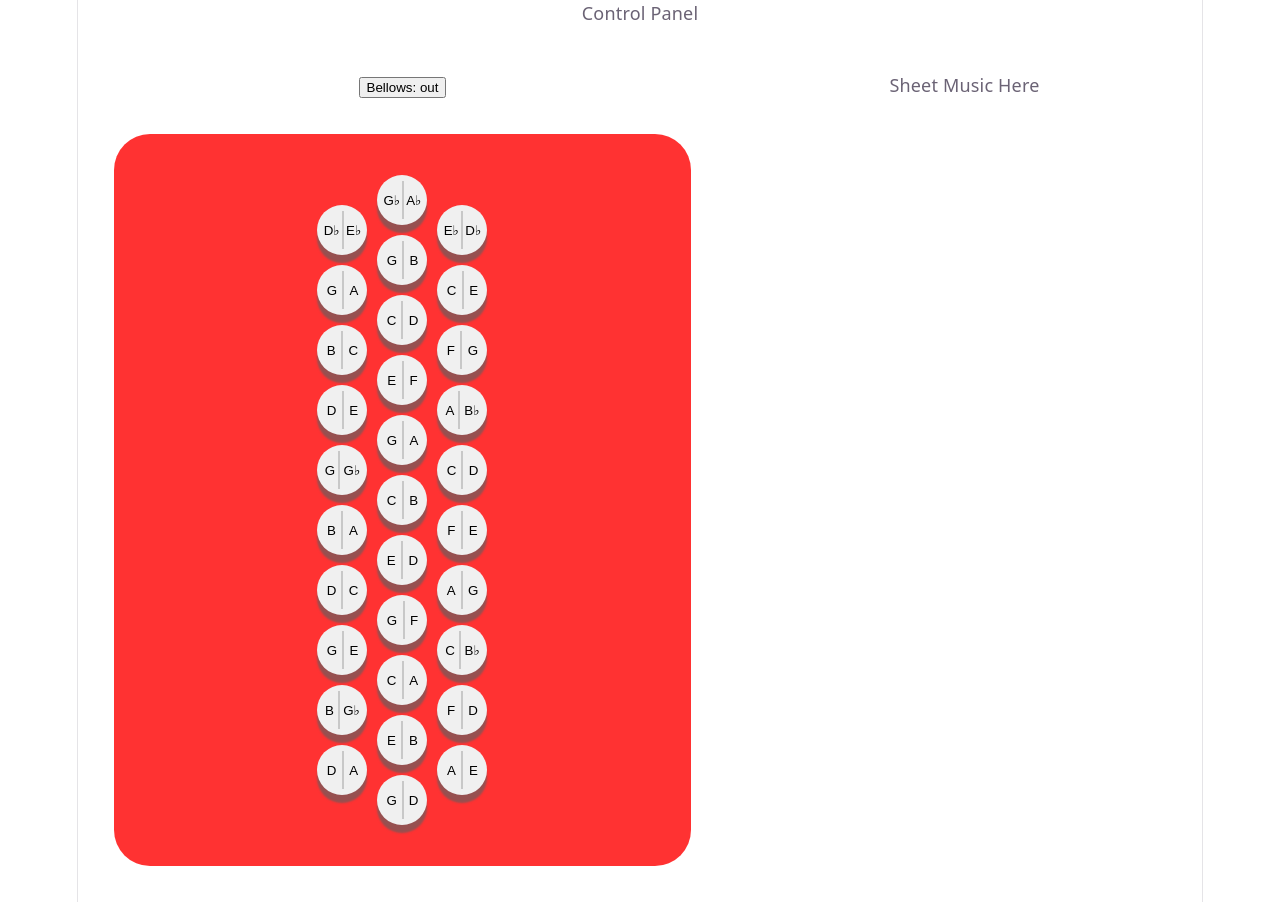
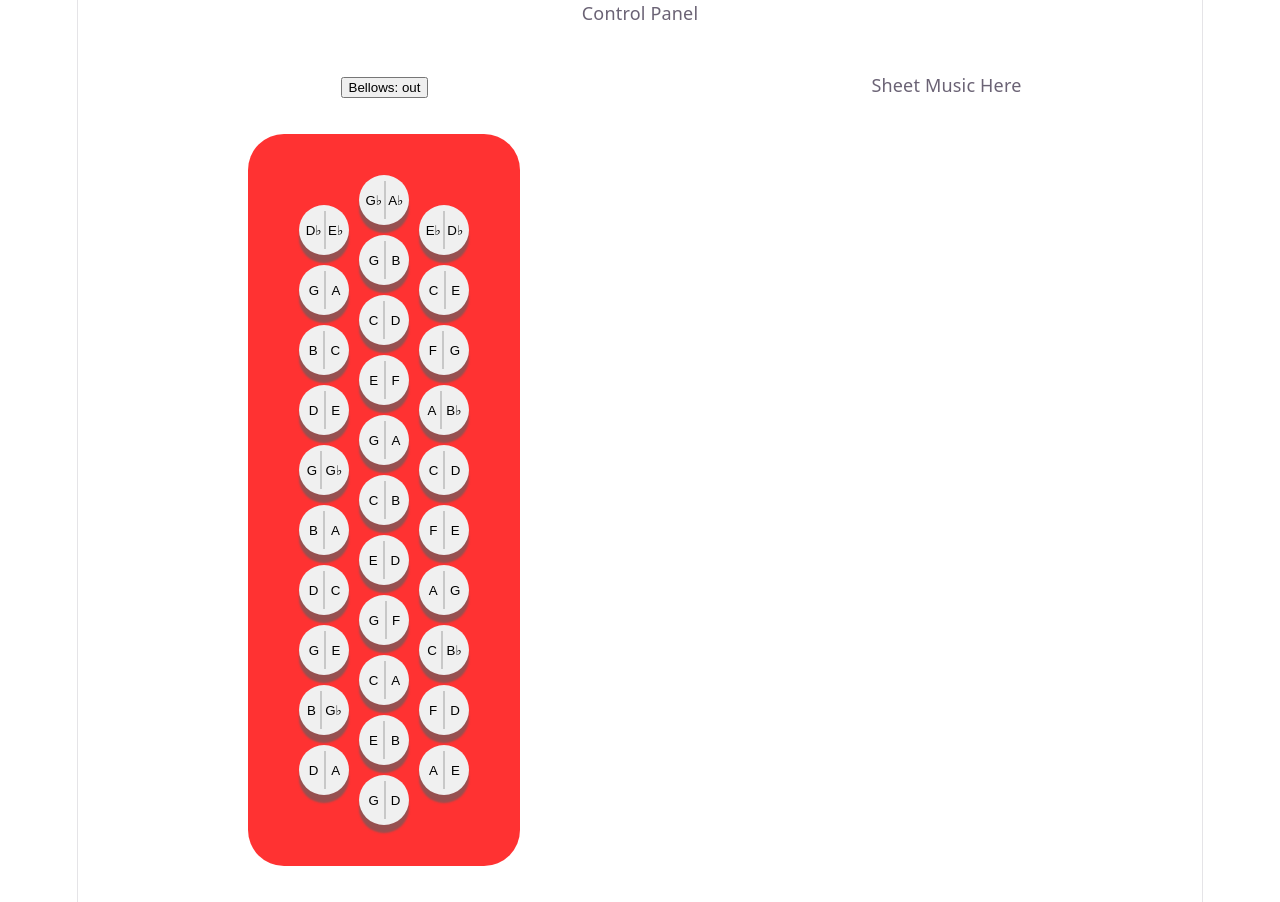
Before and after one commit to VictorFromTheInternet/Diatonic_Accordion_Trainer, a React (Vite) app: page / in a window 1280 px wide. Built offline with nearby package versions, Linux system fonts and the light colour scheme.

Commit message:
max width for the keyboard

```diff
--- a/src/components/accordionKeyboard.css
+++ b/src/components/accordionKeyboard.css
@@ -3,8 +3,9 @@
     justify-content: center;
     padding: 2rem;
     background-color: rgba(255, 50, 50, 1);
-    margin: 2rem;
+    margin: 2rem auto;
     border-radius: 2rem;
+    max-width: 200px;
 }
 
 .accordion-row{
```
